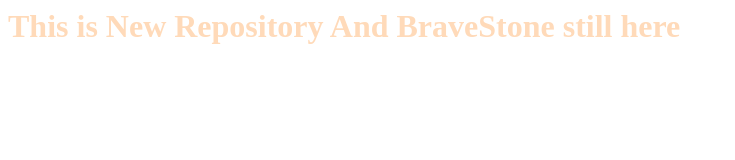
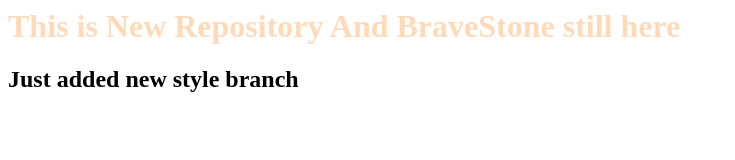
Before and after one commit to Bravestone019/Local-Repo, a plain HTML site: page index.html in a window 1280 px wide. Shown: the whole page, without its empty margins (0-735 px from the left). Drawn offline with Linux system fonts and the light colour scheme.

Commit message:
Add New Style

```diff
--- a/index.html
+++ b/index.html
@@ -1 +1,2 @@
 <h1 style="color: peachpuff;">This is New Repository And BraveStone still here</h1>
+<h2>Just added new style branch</h2>
```
